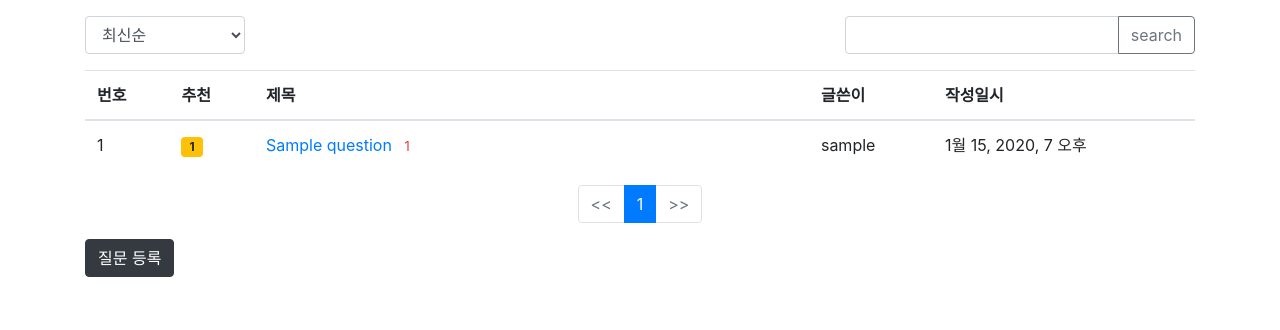
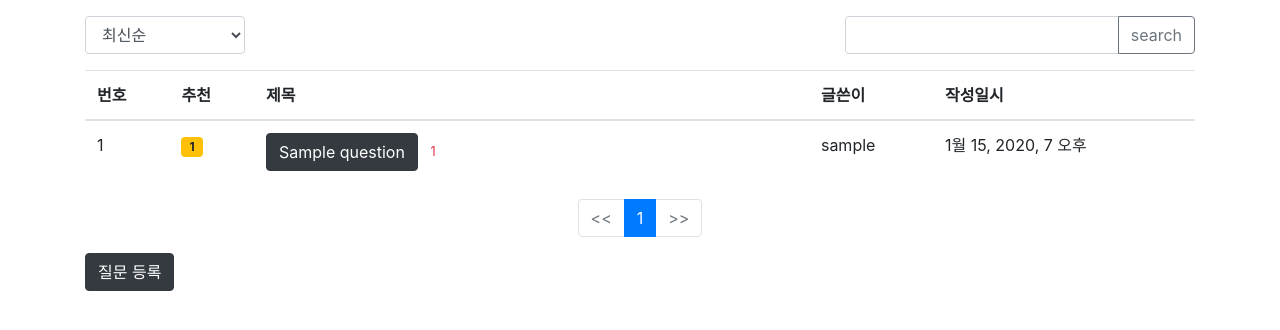
Before and after one commit to ghduswl/pybo, a Django app: page / in a window 1280 px wide. Shown: the part 57-387 px from the top of the page. Run offline with Django 3.2, Linux system fonts and the light colour scheme; tables that the repository leaves empty hold one stand-in row (values such as "Sample post"); some libraries are stand-ins or nearby versions.

Commit message:
게시판수정

```diff
--- a/templates/pybo/question_list.html
+++ b/templates/pybo/question_list.html
@@ -48,7 +48,7 @@
                 {% endif %}
             </td>
             <td class="text-left" >
-                <a href="{% url 'pybo:detail' question.id %}" class="dark">
+                <a href="{% url 'pybo:detail' question.id %}" class="btn btn-dark">
                     {{ question.subject }}
                 </a>
                 {% if question.answer_set.count > 0 %}
```
